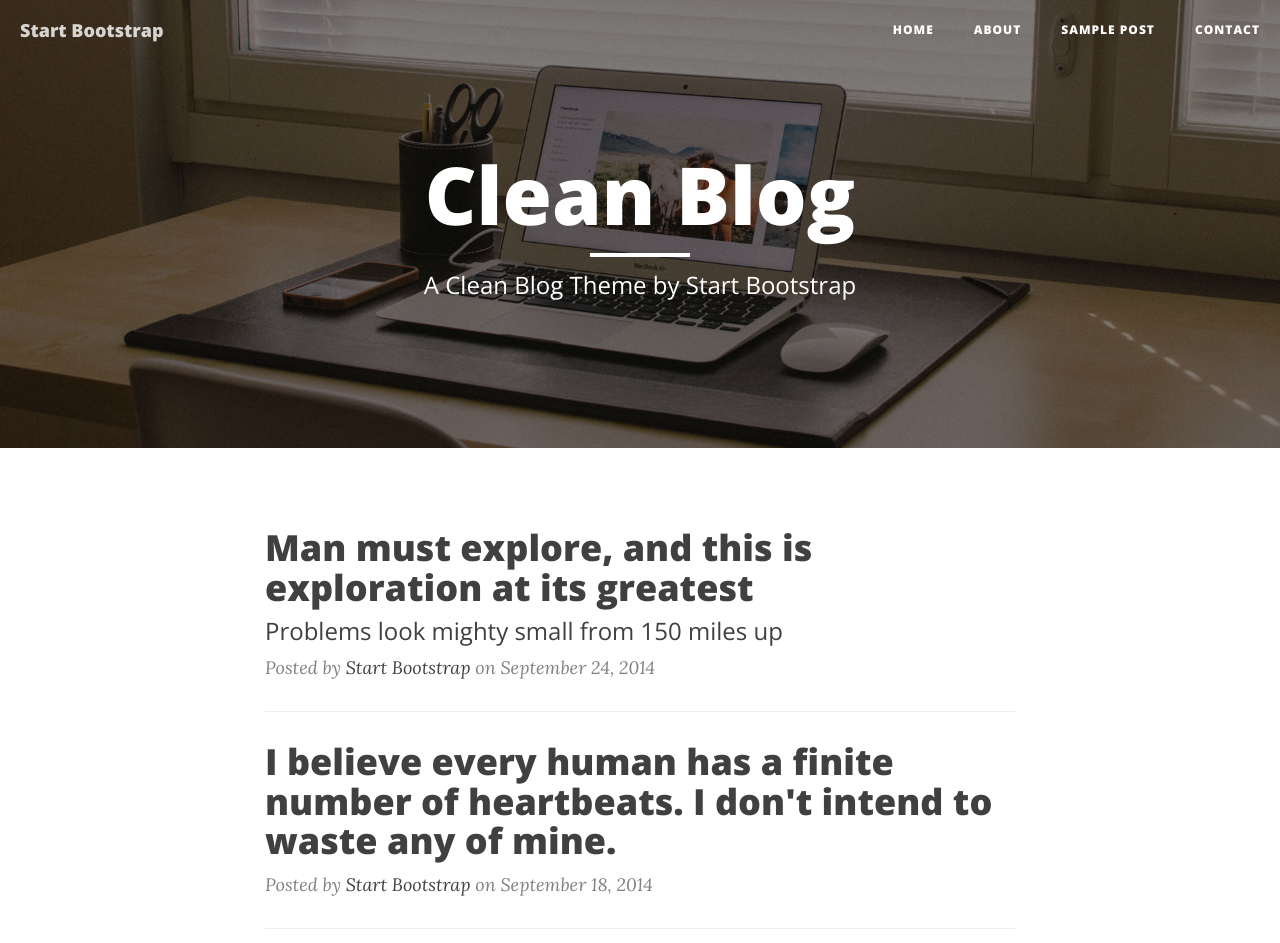
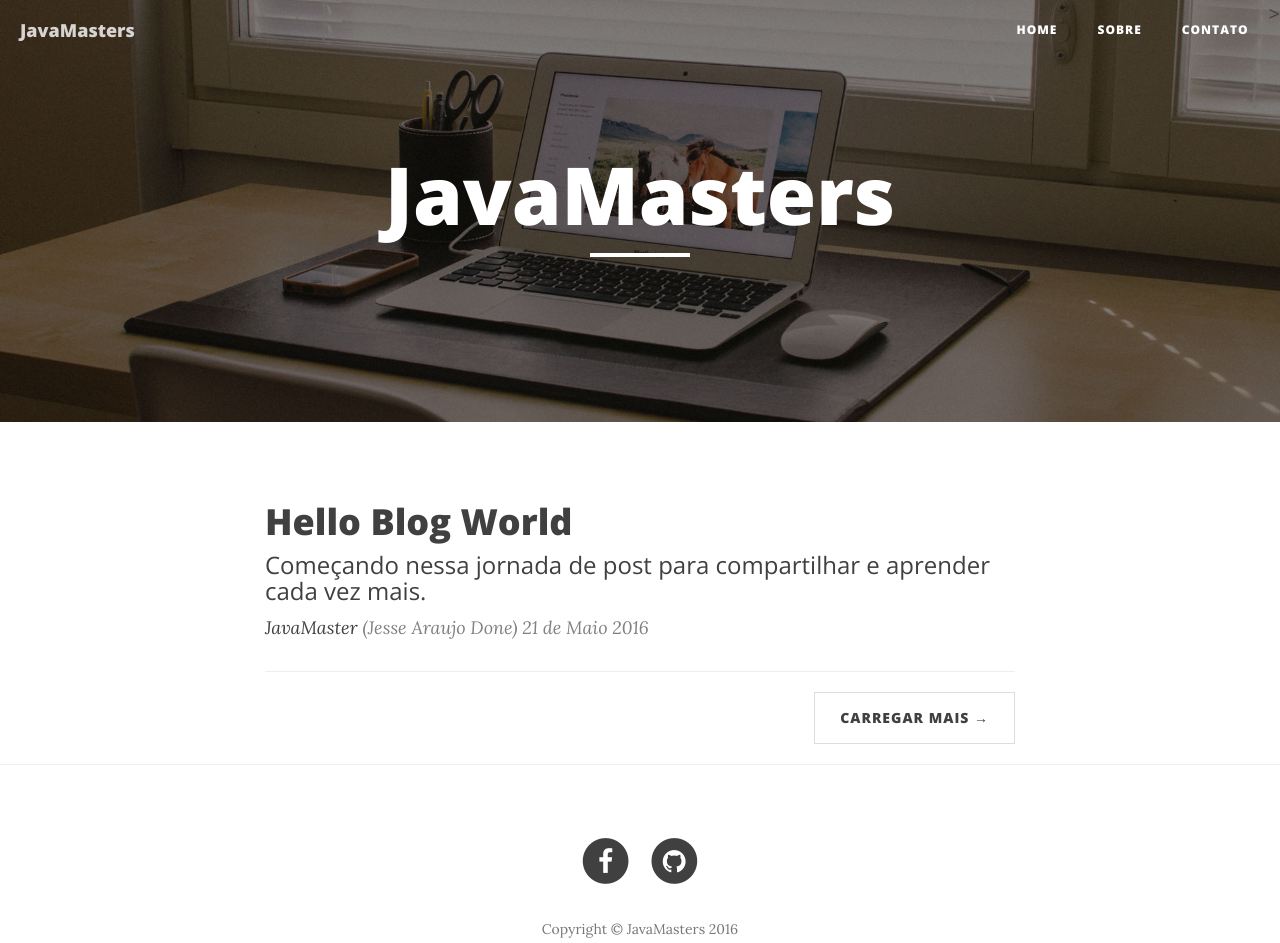
Before and after one commit to JavaMasters/javamastersblog, a plain HTML site: page index.html in a window 1280 px wide. Shown: the top 943 px of the page. Drawn offline with nearby package versions, Linux system fonts and the light colour scheme.

Commit message:
correcoes no index

```diff
--- a/index.html
+++ b/index.html
@@ -1,15 +1,15 @@
 <!DOCTYPE html>
-<html lang="en">
+<html lang="pt">
 
 <head>
 
     <meta charset="utf-8">
     <meta http-equiv="X-UA-Compatible" content="IE=edge">
     <meta name="viewport" content="width=device-width, initial-scale=1">
-    <meta name="description" content="">
-    <meta name="author" content="">
+    <meta name="description" content="JavaMasters Blog">
+    <meta name="author" content="Jesse Araujo Done">
 
-    <title>Clean Blog</title>
+    <title>JavaMasters</title>
 
     <!-- Bootstrap Core CSS -->
     <link href="css/bootstrap.min.css" rel="stylesheet">
@@ -44,7 +44,7 @@
                     <span class="icon-bar"></span>
                     <span class="icon-bar"></span>
                 </button>
-                <a class="navbar-brand" href="index.html">Start Bootstrap</a>
+                <a class="navbar-brand" href="index.html">JavaMasters</a>
             </div>
 
             <!-- Collect the nav links, forms, and other content for toggling -->
@@ -54,13 +54,13 @@
                         <a href="index.html">Home</a>
                     </li>
                     <li>
-                        <a href="about.html">About</a>
+                        <a href="about.html">Sobre</a>
                     </li>
+                    ><!--<li>
+                        <a href="post.html">Sample Post</a>
+                    </li>-->
                     <li>
-                        <a href="post.html">Sample Post</a>
-                    </li>
-                    <li>
-                        <a href="contact.html">Contact</a>
+                        <a href="contact.html">Contato</a>
                     </li>
                 </ul>
             </div>
@@ -76,9 +76,9 @@
             <div class="row">
                 <div class="col-lg-8 col-lg-offset-2 col-md-10 col-md-offset-1">
                     <div class="site-heading">
-                        <h1>Clean Blog</h1>
+                        <h1>JavaMasters</h1>
                         <hr class="small">
-                        <span class="subheading">A Clean Blog Theme by Start Bootstrap</span>
+                        <!--<span class="subheading">A Clean Blog Theme by Start Bootstrap</span>-->
                     </div>
                 </div>
             </div>
@@ -92,16 +92,16 @@
                 <div class="post-preview">
                     <a href="post.html">
                         <h2 class="post-title">
-                            Man must explore, and this is exploration at its greatest
+                            Hello Blog World
                         </h2>
                         <h3 class="post-subtitle">
-                            Problems look mighty small from 150 miles up
+                            Começando nessa jornada de post para compartilhar e aprender cada vez mais.
                         </h3>
                     </a>
-                    <p class="post-meta">Posted by <a href="#">Start Bootstrap</a> on September 24, 2014</p>
+                    <p class="post-meta"><a href="#">JavaMaster</a> (Jesse Araujo Done) 21 de Maio 2016</p>
                 </div>
                 <hr>
-                <div class="post-preview">
+                <!--<div class="post-preview">
                     <a href="post.html">
                         <h2 class="post-title">
                             I believe every human has a finite number of heartbeats. I don't intend to waste any of mine.
@@ -133,11 +133,11 @@
                     </a>
                     <p class="post-meta">Posted by <a href="#">Start Bootstrap</a> on July 8, 2014</p>
                 </div>
-                <hr>
+                <hr>-->
                 <!-- Pager -->
                 <ul class="pager">
                     <li class="next">
-                        <a href="#">Older Posts &rarr;</a>
+                        <a href="#">Carregar Mais &rarr;</a>
                     </li>
                 </ul>
             </div>
@@ -152,14 +152,14 @@
             <div class="row">
                 <div class="col-lg-8 col-lg-offset-2 col-md-10 col-md-offset-1">
                     <ul class="list-inline text-center">
-                        <li>
+                        <!--<li>
                             <a href="#">
                                 <span class="fa-stack fa-lg">
                                     <i class="fa fa-circle fa-stack-2x"></i>
                                     <i class="fa fa-twitter fa-stack-1x fa-inverse"></i>
                                 </span>
                             </a>
-                        </li>
+                        </li>-->
                         <li>
                             <a href="#">
                                 <span class="fa-stack fa-lg">
@@ -177,7 +177,7 @@
                             </a>
                         </li>
                     </ul>
-                    <p class="copyright text-muted">Copyright &copy; Your Website 2014</p>
+                    <p class="copyright text-muted">Copyright &copy; JavaMasters 2016</p>
                 </div>
             </div>
         </div>
@@ -191,7 +191,5 @@
 
     <!-- Custom Theme JavaScript -->
     <script src="js/clean-blog.min.js"></script>
-
 </body>
-
 </html>
```
